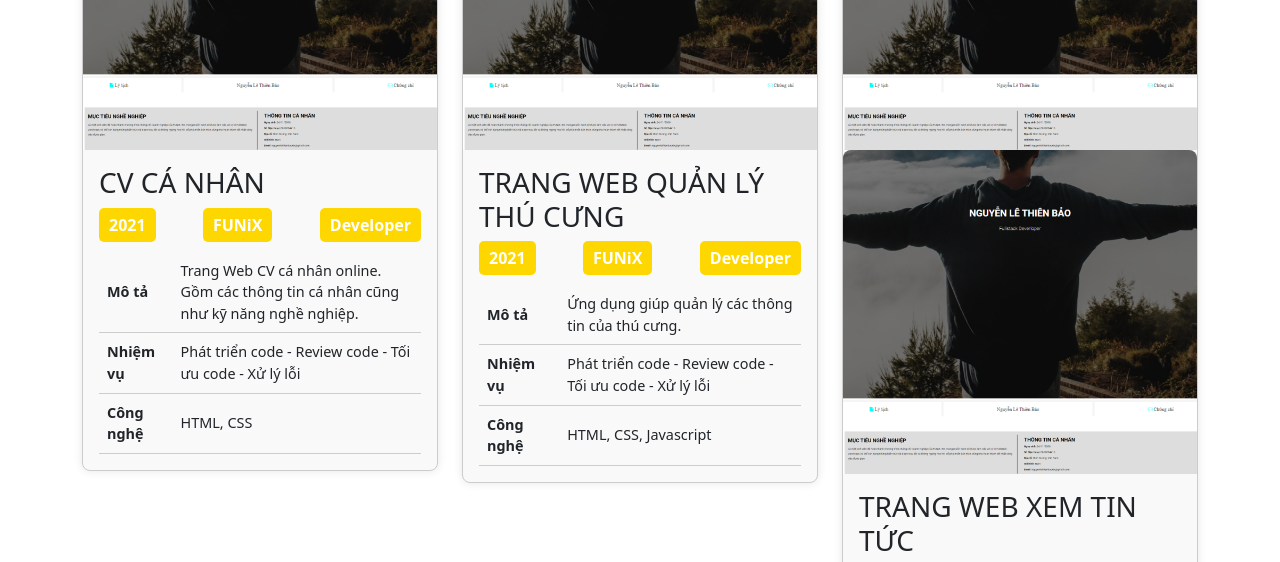
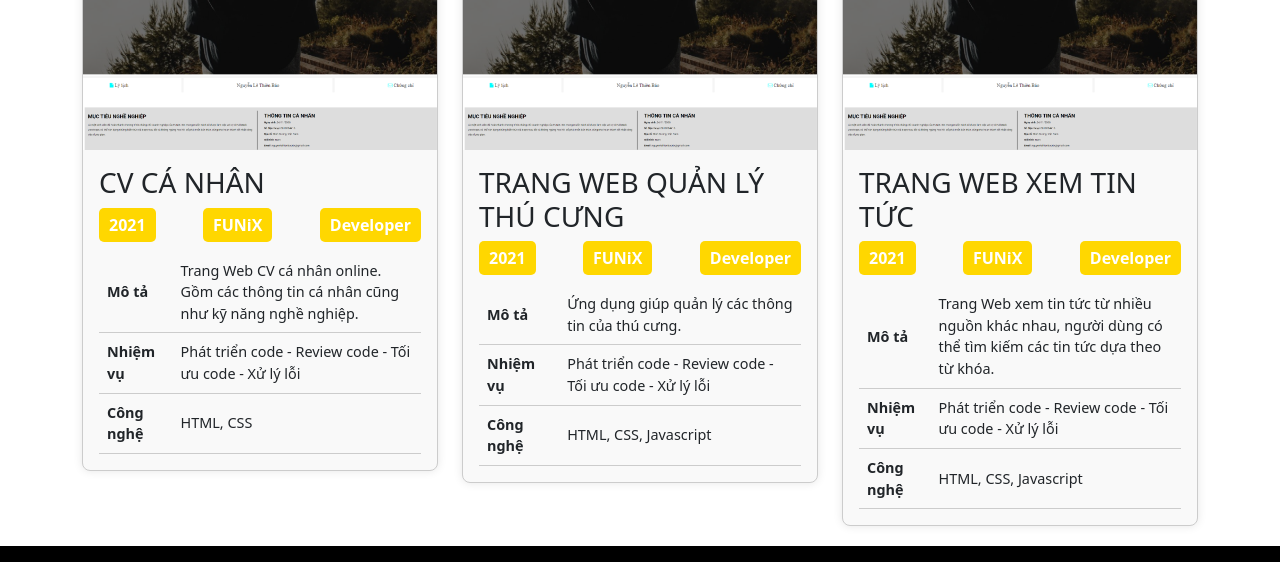
Before and after one commit to baonlt/baiasm3, a plain HTML site: page index.html in a window 1280 px wide. Shown: the part 2402-2964 px from the top of the page. Drawn offline with nearby package versions, Linux system fonts and the light colour scheme.

Commit message:
Add files via upload

```diff
--- a/index.html
+++ b/index.html
@@ -529,9 +529,10 @@
           </div>
       </div>
       <div class="col-md-4">
-          <div class="project"><a href="project-charter.html">
+          <div class="project">
+            <a href="project-charter.html">
             <img src="1.png" alt="Alt text" target="_blank">
-            </a><img src="1.png" alt="Alt text" target="_blank">
+            </a>
               <div class="p-3">
                   <h3>TRANG WEB XEM TIN TỨC</h3>
                   <div class="project-details">
```
